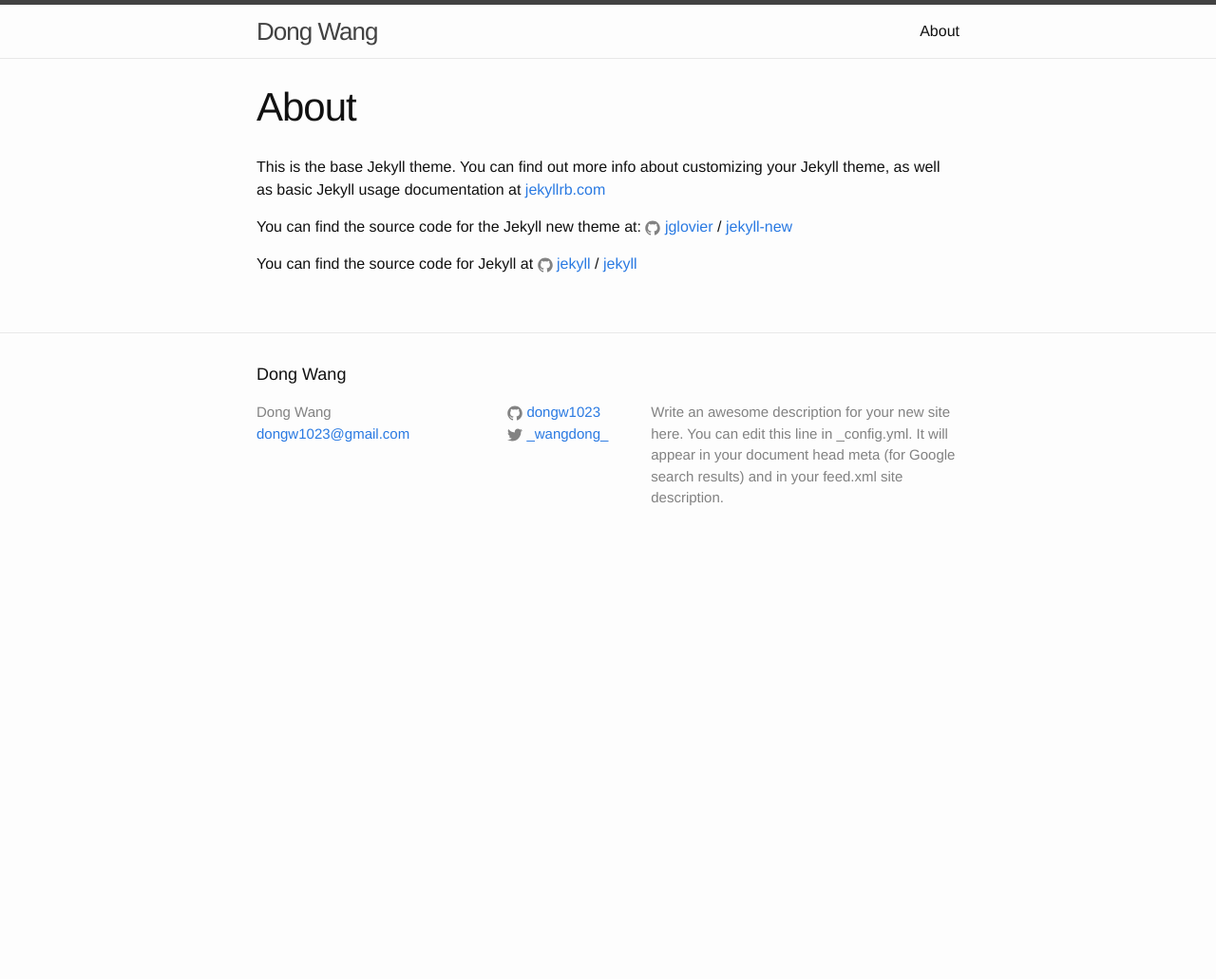
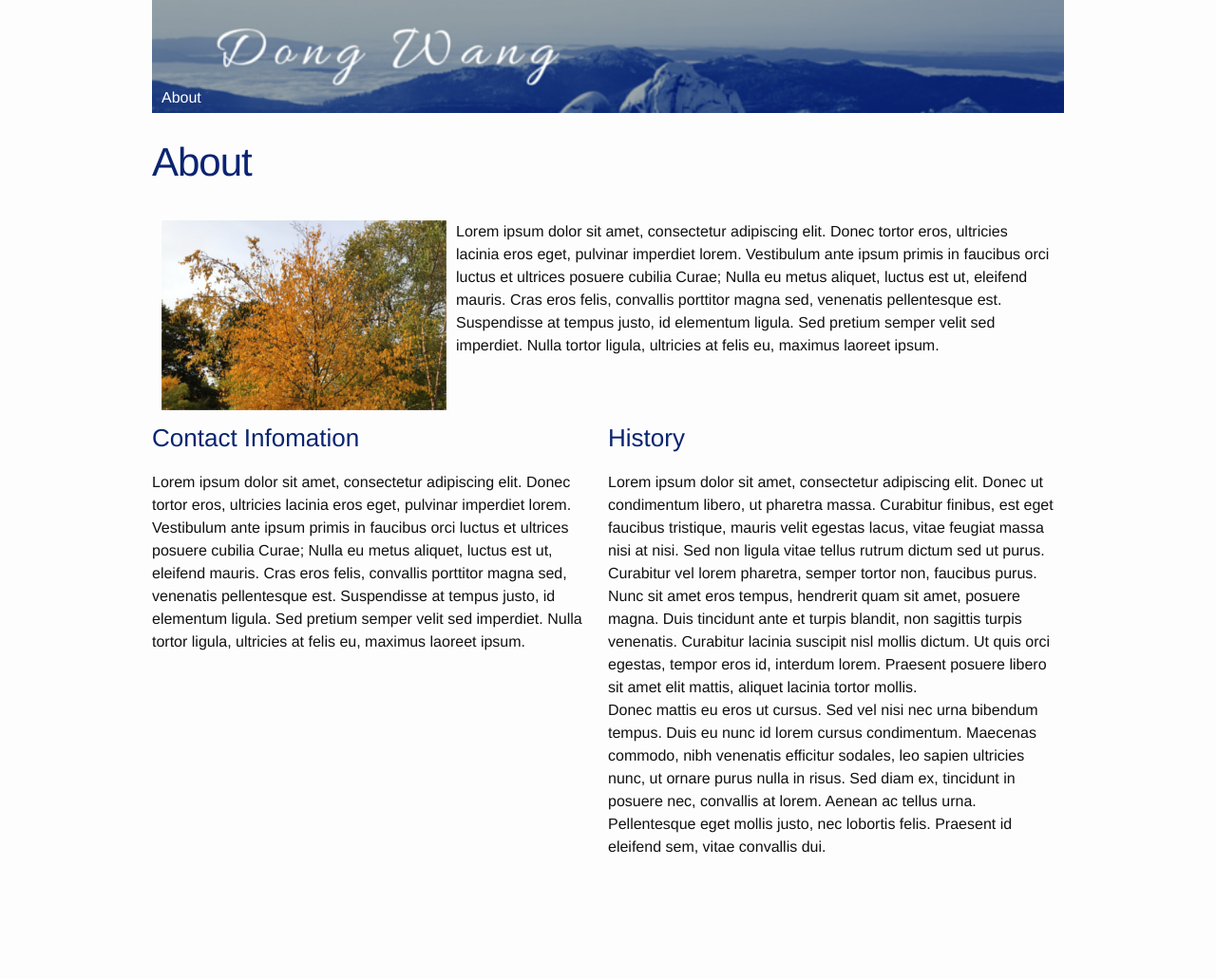
Before and after one commit to dongw1023/dongw1023.github.io, a Jekyll site: the page built from about.html, in a window 1280 px wide. Shown: the whole page at 95% size. Built offline with Jekyll 4.4.1, drawn with Linux system fonts in a browser that asks for light colours; before the commit the page ends 900 px from its top, so only the background shows below that.

Commit message:
Add about page

```diff
--- a/_includes/footer.html
+++ b/_includes/footer.html
@@ -2,7 +2,7 @@
 
   <div class="wrapper">
 
-    <h2 class="footer-heading">{{ site.title }}</h2>
+    <!--h2 class="footer-heading">{{ site.title }}</h2>
 
     <div class="footer-col-wrapper">
       <div class="footer-col footer-col-1">
@@ -31,7 +31,7 @@
       <div class="footer-col footer-col-3">
         <p>{{ site.description }}</p>
       </div>
-    </div>
+    </div-->
 
   </div>
 
--- a/_includes/header.html
+++ b/_includes/header.html
@@ -2,7 +2,11 @@
 
   <div class="wrapper">
 
-    <a class="site-title" href="{{ site.baseurl }}/">{{ site.title }}</a>
+    <div class="header-image">
+      <a href="{{ site.baseurl }}/"><img src="/assets/header.png"></a>
+    </div>
+
+    <!--a class="site-title" href="{{ site.baseurl }}/">{{ site.title }}</a-->
 
     <nav class="site-nav">
       <a href="#" class="menu-icon">
--- a/_sass/_base.scss
+++ b/_sass/_base.scss
@@ -156,12 +156,10 @@ pre {
  * Wrapper
  */
 .wrapper {
-    max-width: -webkit-calc(#{$content-width} - (#{$spacing-unit} * 2));
-    max-width:         calc(#{$content-width} - (#{$spacing-unit} * 2));
+    max-width: -webkit-calc(#{$content-width} );
+    max-width:         calc(#{$content-width} );
     margin-right: auto;
     margin-left: auto;
-    padding-right: $spacing-unit;
-    padding-left: $spacing-unit;
     @extend %clearfix;
 
     @include media-query($on-laptop) {
--- /dev/null
+++ b/_sass/_custom.scss
@@ -0,0 +1,69 @@
+
+.first{
+  float: left;
+}
+
+.last{
+  float: right;
+}
+
+.row{
+  width: 100%;
+  display: inline-block;
+}
+
+.column-1of2{
+  width: 50%;
+}
+
+.section-title{
+  color: #092471;
+}
+
+/*********************
+* HEADER
+*********************/
+.site-header .wrapper{
+  position: relative;
+  height: 120px;
+}
+
+.header-image{
+  display: flex;
+  position: absolute;
+  width: 100%;
+}
+.header-image a{
+  width: 100%;
+}
+
+.site-nav{
+  position: absolute;
+  left: 10px;
+  bottom: 0px;
+}
+
+.site-nav .page-link{
+  color: white;
+}
+
+.header-image img{
+  margin: 0 auto;
+  width: 100%;
+}
+
+
+/*********************
+* About
+*********************/
+.about{
+}
+
+.about-image{
+  float:left;
+  padding: 10px;
+}
+
+.about-text{
+  padding: 10px;
+}
--- a/_sass/_layout.scss
+++ b/_sass/_layout.scss
@@ -2,8 +2,8 @@
  * Site header
  */
 .site-header {
-    border-top: 5px solid $grey-color-dark;
-    border-bottom: 1px solid $grey-color-light;
+    //border-top: 5px solid $grey-color-dark;
+    //border-bottom: 1px solid $grey-color-light;
     min-height: 56px;
 
     // Positioning context for the mobile navigation icon
@@ -25,8 +25,8 @@
 }
 
 .site-nav {
-    float: right;
-    line-height: 56px;
+    //float: right;
+    line-height: 35px;
 
     .menu-icon {
         display: none;
@@ -98,7 +98,7 @@
  * Site footer
  */
 .site-footer {
-    border-top: 1px solid $grey-color-light;
+    //border-top: 1px solid $grey-color-light;
     padding: $spacing-unit 0;
 }
 
@@ -173,6 +173,7 @@
 
 .page-heading {
     font-size: 20px;
+    color: #092471;
 }
 
 .post-list {
@@ -207,6 +208,7 @@
     font-size: 42px;
     letter-spacing: -1px;
     line-height: 1;
+    color: #092471;
 
     @include media-query($on-laptop) {
         font-size: 36px;
--- /dev/null
+++ b/about.html
@@ -0,0 +1,37 @@
+---
+layout: page
+title: About
+permalink: /about/
+---
+
+<div class="about">
+
+<div class="row">
+<div class="about-image">
+  <img src="/assets/tree.png"/>
+</div>
+<div class="about-text">
+Lorem ipsum dolor sit amet, consectetur adipiscing elit. Donec tortor eros, ultricies lacinia eros eget, pulvinar imperdiet lorem. Vestibulum ante ipsum primis in faucibus orci luctus et ultrices posuere cubilia Curae; Nulla eu metus aliquet, luctus est ut, eleifend mauris. Cras eros felis, convallis porttitor magna sed, venenatis pellentesque est. Suspendisse at tempus justo, id elementum ligula. Sed pretium semper velit sed imperdiet. Nulla tortor ligula, ultricies at felis eu, maximus laoreet ipsum.
+</div>
+</div>
+
+<div class="row">
+<div class="about-contact column-1of2 first">
+  <h3 class="section-title">Contact Infomation</h3>
+  <div class="about-contact-text">
+Lorem ipsum dolor sit amet, consectetur adipiscing elit. Donec tortor eros, ultricies lacinia eros eget, pulvinar imperdiet lorem. Vestibulum ante ipsum primis in faucibus orci luctus et ultrices posuere cubilia Curae; Nulla eu metus aliquet, luctus est ut, eleifend mauris. Cras eros felis, convallis porttitor magna sed, venenatis pellentesque est. Suspendisse at tempus justo, id elementum ligula. Sed pretium semper velit sed imperdiet. Nulla tortor ligula, ultricies at felis eu, maximus laoreet ipsum.
+  </div>
+</div>
+
+<div class="about-contact column-1of2 last">
+  <h3 class="section-title">History</h3>
+  <div class="about-contact-text">
+Lorem ipsum dolor sit amet, consectetur adipiscing elit. Donec ut condimentum libero, ut pharetra massa. Curabitur finibus, est eget faucibus tristique, mauris velit egestas lacus, vitae feugiat massa nisi at nisi. Sed non ligula vitae tellus rutrum dictum sed ut purus. Curabitur vel lorem pharetra, semper tortor non, faucibus purus. Nunc sit amet eros tempus, hendrerit quam sit amet, posuere magna. Duis tincidunt ante et turpis blandit, non sagittis turpis venenatis. Curabitur lacinia suscipit nisl mollis dictum. Ut quis orci egestas, tempor eros id, interdum lorem. Praesent posuere libero sit amet elit mattis, aliquet lacinia tortor mollis.
+  <br/>
+Donec mattis eu eros ut cursus. Sed vel nisi nec urna bibendum tempus. Duis eu nunc id lorem cursus condimentum. Maecenas commodo, nibh venenatis efficitur sodales, leo sapien ultricies nunc, ut ornare purus nulla in risus. Sed diam ex, tincidunt in posuere nec, convallis at lorem. Aenean ac tellus urna. Pellentesque eget mollis justo, nec lobortis felis. Praesent id eleifend sem, vitae convallis dui.
+  </div>
+</div>
+</div>
+
+
+</div>
--- a/about.md
+++ /dev/null
@@ -1,15 +0,0 @@
----
-layout: page
-title: About
-permalink: /about/
----
-
-This is the base Jekyll theme. You can find out more info about customizing your Jekyll theme, as well as basic Jekyll usage documentation at [jekyllrb.com](http://jekyllrb.com/)
-
-You can find the source code for the Jekyll new theme at:
-{% include icon-github.html username="jglovier" %} /
-[jekyll-new](https://github.com/jglovier/jekyll-new)
-
-You can find the source code for Jekyll at
-{% include icon-github.html username="jekyll" %} /
-[jekyll](https://github.com/jekyll/jekyll)
--- a/css/main.scss
+++ b/css/main.scss
@@ -23,7 +23,7 @@ $grey-color-light: lighten($grey-color, 40%);
 $grey-color-dark:  darken($grey-color, 25%);
 
 // Width of the content area
-$content-width:    800px;
+$content-width:    960px;
 
 $on-palm:          600px;
 $on-laptop:        800px;
@@ -49,5 +49,6 @@ $on-laptop:        800px;
 @import
         "base",
         "layout",
-        "syntax-highlighting"
+        "syntax-highlighting",
+        "custom"
 ;
```
Also changed, not shown: assets/header.png (added), assets/tree.png (added), 7 other files.
